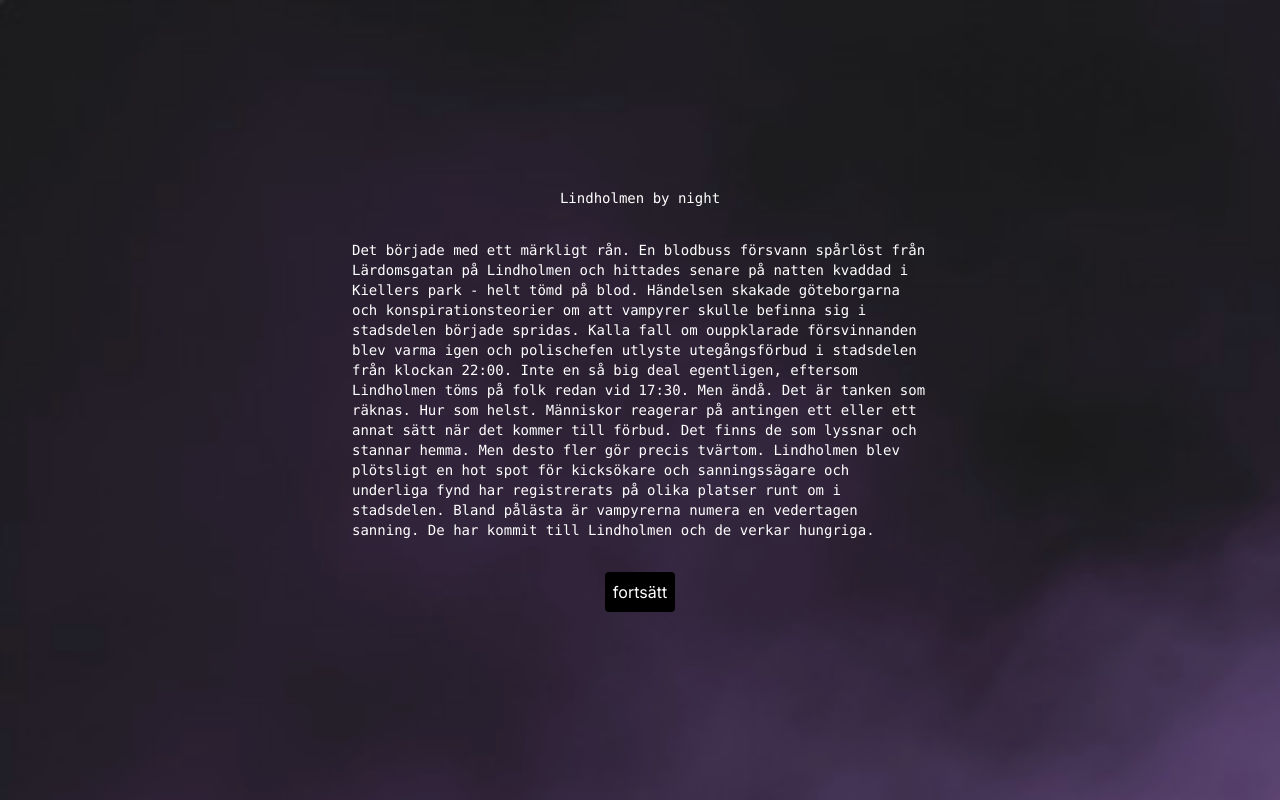
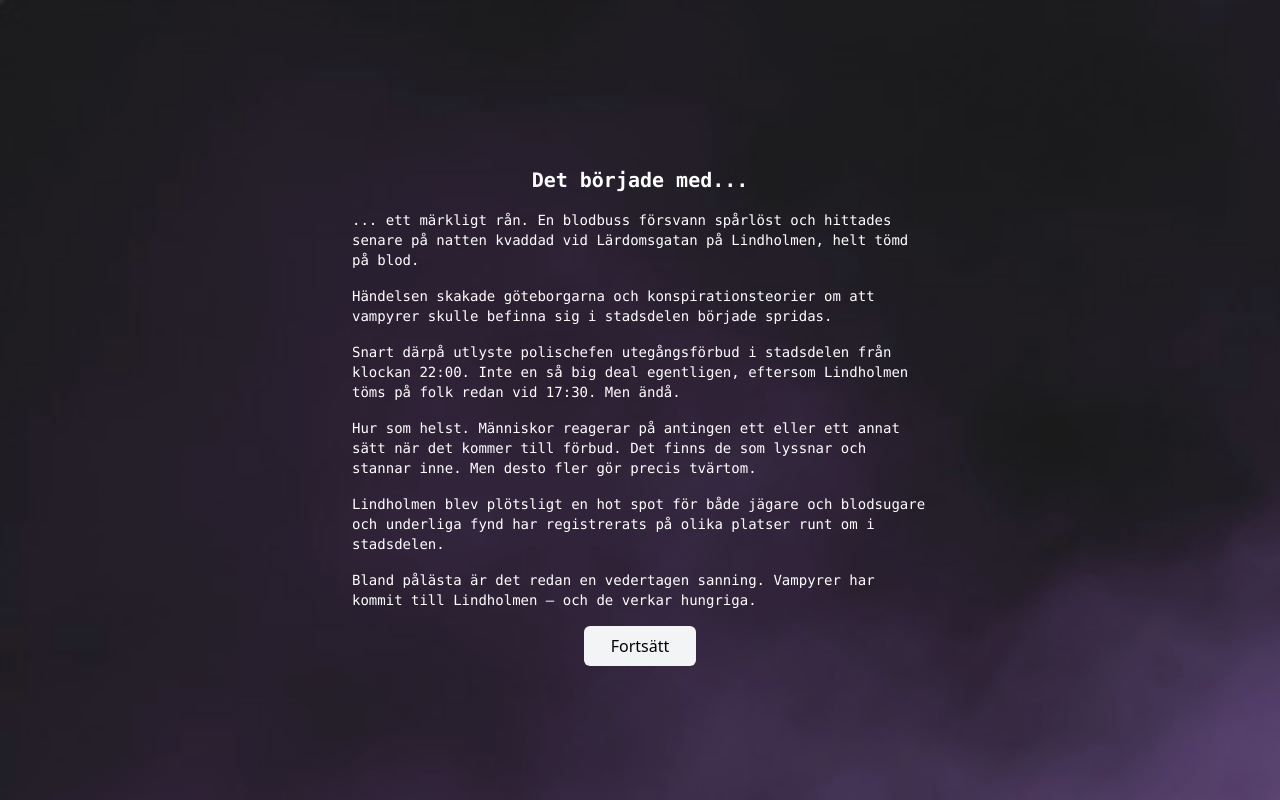
Before and after one commit to sirisayshello/lindholmen-after-hours, a Next.js app: page / in a window 1280 px wide. Built offline with nearby package versions, Linux system fonts and the light colour scheme.

Commit message:
fix styling

```diff
--- a/app/[room-id]/page.tsx
+++ b/app/[room-id]/page.tsx
@@ -15,7 +15,7 @@ export default function Room() {
   const [viewState, setViewState] = useState<ViewState>("setup");
 
   return (
-    <main className="flex min-h-svh flex-col items-center justify-center p-8">
+    <main className="flex min-h-svh flex-col items-center px-8 pt-12">
       <PlayerForm
         viewState={viewState}
         setViewState={setViewState}
--- a/app/components/Button/Button.tsx
+++ b/app/components/Button/Button.tsx
@@ -10,7 +10,9 @@ export const Button = ({ text, onClick, className }: ButtonProps) => {
   return (
     <button
       onClick={onClick}
-      className={`p-2 rounded bg-black text-white ${className ?? ""}`}
+      className={`p-2 rounded-md bg-gray-100 w-28 text-black ${
+        className ?? ""
+      }`}
     >
       {text}
     </button>
--- a/app/components/GameIntro/GameIntro.tsx
+++ b/app/components/GameIntro/GameIntro.tsx
@@ -12,28 +12,44 @@ export const GameIntro = ({ viewState, setViewState }: GameIntroProps) => {
   return (
     <>
       {viewState === "landing" && (
-        <div className="w-full max-w-xl flex flex-col gap-8 items-center font-mono text-sm">
-          <p className="flex w-full justify-center">Lindholmen by night</p>
-
+        <div className="w-full max-w-xl flex flex-col gap-4 items-center font-mono text-sm pt-8">
+          <p className="flex w-full justify-center text-xl font-bold">
+            Det började med...
+          </p>
           <p className="">
-            Det började med ett märkligt rån. En blodbuss försvann spårlöst från
-            Lärdomsgatan på Lindholmen och hittades senare på natten kvaddad i
-            Kiellers park - helt tömd på blod. Händelsen skakade göteborgarna
-            och konspirationsteorier om att vampyrer skulle befinna sig i
-            stadsdelen började spridas. Kalla fall om ouppklarade försvinnanden
-            blev varma igen och polischefen utlyste utegångsförbud i stadsdelen
-            från klockan 22:00. Inte en så big deal egentligen, eftersom
-            Lindholmen töms på folk redan vid 17:30. Men ändå. Det är tanken som
-            räknas. Hur som helst. Människor reagerar på antingen ett eller ett
-            annat sätt när det kommer till förbud. Det finns de som lyssnar och
-            stannar hemma. Men desto fler gör precis tvärtom. Lindholmen blev
-            plötsligt en hot spot för kicksökare och sanningssägare och
-            underliga fynd har registrerats på olika platser runt om i
-            stadsdelen. Bland pålästa är vampyrerna numera en vedertagen
-            sanning. De har kommit till Lindholmen och de verkar hungriga.
+            ... ett märkligt rån. En blodbuss försvann spårlöst och hittades
+            senare på natten kvaddad vid Lärdomsgatan på Lindholmen, helt tömd
+            på blod.{" "}
+          </p>{" "}
+          <p>
+            {" "}
+            Händelsen skakade göteborgarna och konspirationsteorier om att
+            vampyrer skulle befinna sig i stadsdelen började spridas.
+          </p>{" "}
+          <p>
+            {" "}
+            Snart därpå utlyste polischefen utegångsförbud i stadsdelen från
+            klockan 22:00. Inte en så big deal egentligen, eftersom Lindholmen
+            töms på folk redan vid 17:30. Men ändå.{" "}
+          </p>{" "}
+          <p>
+            {" "}
+            Hur som helst. Människor reagerar på antingen ett eller ett annat
+            sätt när det kommer till förbud. Det finns de som lyssnar och
+            stannar inne. Men desto fler gör precis tvärtom.{" "}
+          </p>{" "}
+          <p>
+            {" "}
+            Lindholmen blev plötsligt en hot spot för både jägare och blodsugare
+            och underliga fynd har registrerats på olika platser runt om i
+            stadsdelen.{" "}
           </p>
-          <div className="flex w-full justify-evenly">
-          </div>
+          <p>
+            {" "}
+            Bland pålästa är det redan en vedertagen sanning. Vampyrer har
+            kommit till Lindholmen – och de verkar hungriga.
+          </p>
+          <div className="flex w-full justify-evenly"></div>
         </div>
       )}
     </>
--- a/app/components/Lobby/Lobby.tsx
+++ b/app/components/Lobby/Lobby.tsx
@@ -13,7 +13,7 @@ type LobbyProps = {
 const PlayerCard = ({ player }: { player: Player }) => {
   const src = player.team === "Vampyrerna" ? "/vampire.png" : "/human.png";
   return (
-    <div className="flex">
+    <div className="flex gap-2">
       {player.isHost && <p>crown</p>}
       <Image src={src} width={44} height={56} alt="Vampyrjägare" />
       {player.name}
@@ -27,10 +27,12 @@ export const Lobby = ({ viewState, roomCode }: LobbyProps) => {
   return (
     <>
       {viewState === "lobby" && (
-        <div>
-          <h1>Spelkod: {roomCode}</h1>
-          <h3>Inväntar spelare...</h3>
+        <div className="flex flex-col gap-8 items-start">
           <div>
+            <h1 className="text-2xl font-bold">Spelkod: {roomCode}</h1>
+            <h3 className="text-xl">Inväntar spelare...</h3>
+          </div>
+          <div className="flex flex-col gap-4">
             {game.players.map((player, index) => (
               <PlayerCard
                 player={player}
--- a/app/components/PlayerForm/PlayerForm.tsx
+++ b/app/components/PlayerForm/PlayerForm.tsx
@@ -47,13 +47,13 @@ export const PlayerForm = ({
   return (
     <>
       {viewState === "setup" && (
-        <div className=" z-20">
-          <div className="flex flex-col">
+        <div className="z-20">
+          <div className="flex flex-col gap-4">
             <label className="text-center" htmlFor="name">
               Skriv in ditt namn
             </label>
             <input
-              className="text-black"
+              className="text-black w-full rounded-md"
               onChange={(e) => setName(e.target.value)}
               value={name}
               required
@@ -66,52 +66,75 @@ export const PlayerForm = ({
             <div className="flex flex-col justify-center">
               <h1 className="text-center text-3xl py-3">Välj lag</h1>
               {teamButton === "Vampyrjägarna" && (
-                <div className="flex flex-col justify-center items-center px-3">
+                <div className="flex flex-col justify-center items-center gap-4">
                   <Image
+                    className="rounded-md"
                     src="/human.png"
-                    width={160}
-                    height={204}
+                    width={140}
+                    height={184}
                     alt="Vampyrjägare"
                   />
-                  <p>
-                    Vigvatten är en myt. Det funkar lika bra med kranvatten, så
-                    länge man saltar ordentligt (gärna jodfritt). Det är sånt
-                    man vet när man är jägare.  Något som Joni också vet är att
-                    Mörka Dimmans Kristall nyligen stals och nu verkar förvaras
-                    någonstans på Lindholmen. Det där sabla vampyrgänget verkar
-                    visst planera för jordens undergång.  Vad de däremot inte
-                    har planerat för är Joni och hennes episka jägarkollektiv.
-                    De är mer än redo att inta natten – och rädda världen.
-                    Styrka: Smart. Avancerad teknisk utrustning. Svaghet: Låg
-                    metabolism.
-                  </p>
+                  <div className="flex flex-col gap-4">
+                    <p>
+                      Vigvatten är en myt. Det funkar lika bra med kranvatten,
+                      så länge man saltar ordentligt (gärna jodfritt). Det är
+                      sånt man vet när man är jägare.
+                    </p>{" "}
+                    <p>
+                      {" "}
+                      Något som Joni också vet är att Mörka Dimmans Kristall
+                      nyligen stals och nu verkar förvaras någonstans på
+                      Lindholmen. Det där sabla vampyrgänget verkar visst
+                      planera för jordens undergång.
+                    </p>
+                    <p>
+                      {" "}
+                      Vad de däremot inte har planerat för är Joni och hennes
+                      episka jägarkollektiv. De är mer än redo att inta natten –
+                      och rädda världen.{" "}
+                    </p>
+                    <p> Styrka: Smart. Avancerad teknisk utrustning. </p>{" "}
+                    <p>Svaghet: Låg metabolism.</p>
+                  </div>
                 </div>
               )}
               {teamButton === "Vampyrerna" && (
-                <div className="flex flex-col justify-center items-center px-3">
+                <div className="flex flex-col justify-center items-center gap-4">
                   <Image
                     src="/vampire.png"
                     width={160}
                     height={204}
                     alt="Vampyr"
                   />
-                  <p>
-                    Det var egentligen en vattentät plan. Sno Mörka Dimmans
-                    Kristall och sedan: världsherravälde. Men en förrädare måste
-                    ha infiltrerat Nardus gäng, för plötsligt var
-                    Vampyrstyrelsen dem hack i häl. Gänget flydde och slog till
-                    slut läger på Lindholmen. Nu behövde de en ordentlig fest.
-                    Så när Nardus hittade den där blodbussen la de plattan i
-                    mattan. Storslaget! Ja, förutom den lilla detaljen att
-                    Nardus inte längre kan komma ihåg vart han gömde den där
-                    kristallen. Nu är det bråttom. Vampyrerna måste hitta
-                    kristallen så fort solen går ner – för nu kryllar Lindholmen
-                    av jägare.  Styrka: Stark. Vassa tänder. Svaghet: Dålig
-                    impulskontroll.
-                  </p>
+                  <div className="flex flex-col gap-4">
+                    <p>
+                      Det var egentligen en vattentät plan. Sno Mörka Dimmans
+                      Kristall och sedan: världsherravälde. Men en förrädare
+                      måste ha infiltrerat Nardus gäng, för plötsligt var
+                      Vampyrstyrelsen dem hack i häl.
+                    </p>
+                    <p>
+                      {" "}
+                      Gänget flydde och slog till slut läger på Lindholmen. Nu
+                      behövde de en ordentlig fest. Så när Nardus hittade den
+                      där blodbussen la de plattan i mattan.
+                    </p>
+                    <p>
+                      {" "}
+                      Storslaget! Ja, förutom den lilla detaljen att Nardus inte
+                      längre kan komma ihåg vart han gömde den där kristallen.
+                    </p>
+                    <p>
+                      {" "}
+                      Nu är det bråttom. Vampyrerna måste hitta kristallen så
+                      fort solen går ner – för nu kryllar Lindholmen av jägare.
+                    </p>
+                    <p>Styrka: Stark. Vassa tänder.</p>
+                    <p> Svaghet: Dålig impulskontroll.</p>
+                  </div>
                 </div>
               )}
-              <div className="flex flex-row w-full justify-around pt-4">
+              <div className="flex flex-row w-full justify-between pt-4">
                 <Button
                   onClick={() => handleButtonClick("Vampyrjägarna")}
                   text="Vampyrjägare"
--- a/app/layout.tsx
+++ b/app/layout.tsx
@@ -3,7 +3,8 @@ import { Inter } from "next/font/google";
 import "./globals.css";
 import { Providers } from "./providers";
 
-const inter = Inter({ subsets: ["latin"] });
+// const inter = Inter({ subsets: ["latin"] });
+// ${inter.className}
 
 export const metadata: Metadata = {
   title: "Blodholmen",
@@ -17,9 +18,7 @@ export default function RootLayout({
 }>) {
   return (
     <html lang="en">
-      <body
-        className={`text-white bg-[url('/background.png')] ${inter.className} bg-cover`}
-      >
+      <body className={`text-white bg-[url('/background.png')]  bg-cover`}>
         <Providers>{children}</Providers>
       </body>
     </html>
--- a/app/page.tsx
+++ b/app/page.tsx
@@ -5,7 +5,6 @@ import { useRouter } from "next/navigation";
 import { useState } from "react";
 import { GameIntro } from "./components/GameIntro/GameIntro";
 import { DifficultySetting } from "./components/DifficultySetting/DifficultySetting";
-import { text } from "stream/consumers";
 
 export type ViewState =
   | "landing"
@@ -30,19 +29,19 @@ export default function Home() {
             viewState={viewState}
             setViewState={setViewState}
           />
-          <Button text="fortsätt" onClick={() => setViewState("choose")} />
+          <Button text="Fortsätt" onClick={() => setViewState("choose")} />
         </>
       )}
 
       {viewState === "choose" && (
         <div className="flex flex-col gap-9">
           <Button
-            className="px-9"
+            className="py-4 w-36"
             onClick={() => router.push("/create")}
             text="Skapa spel"
           />
           <Button
-            className="px-9"
+            className="py-4 w-36"
             onClick={() => router.push("/join")}
             text="Joina spel"
           />
```
